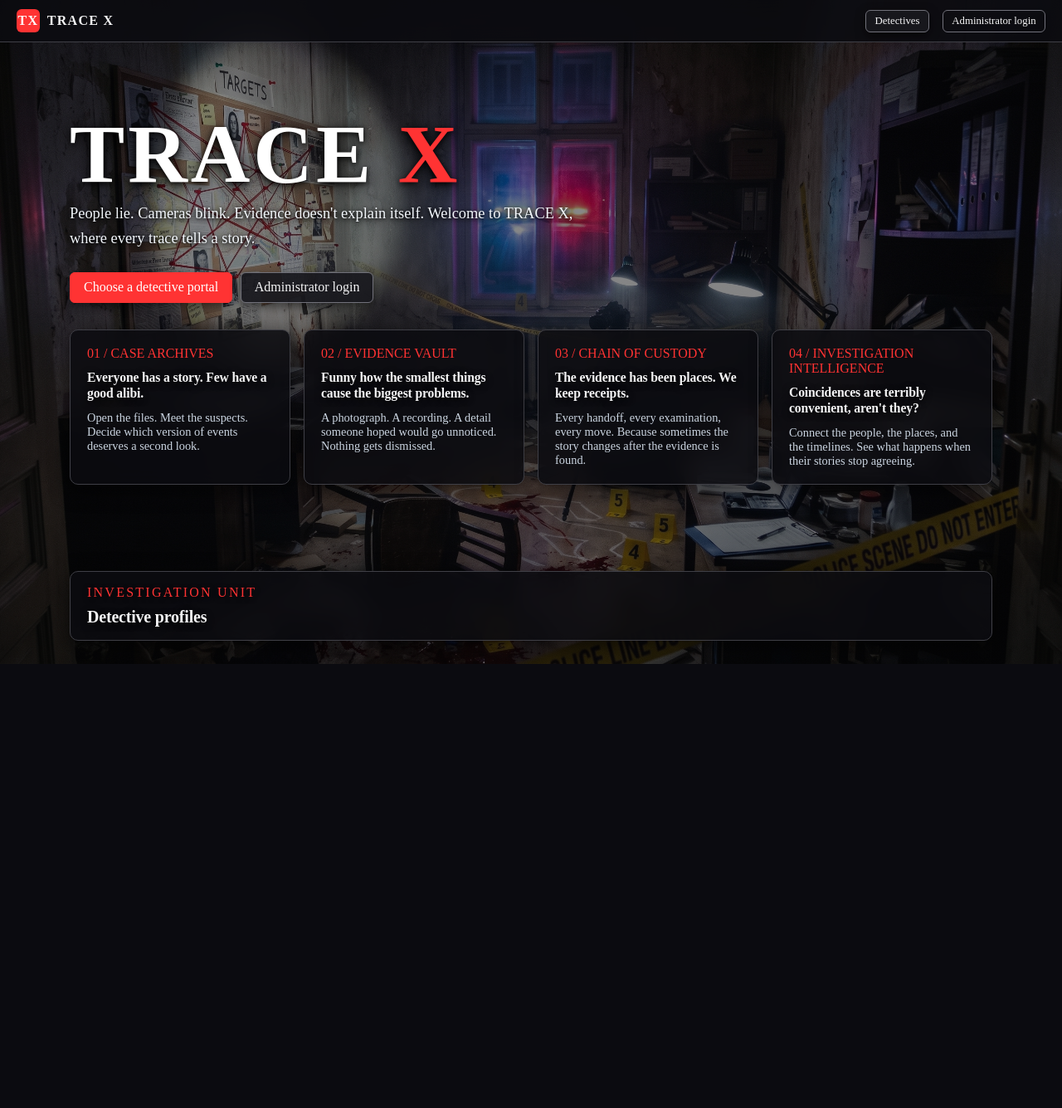
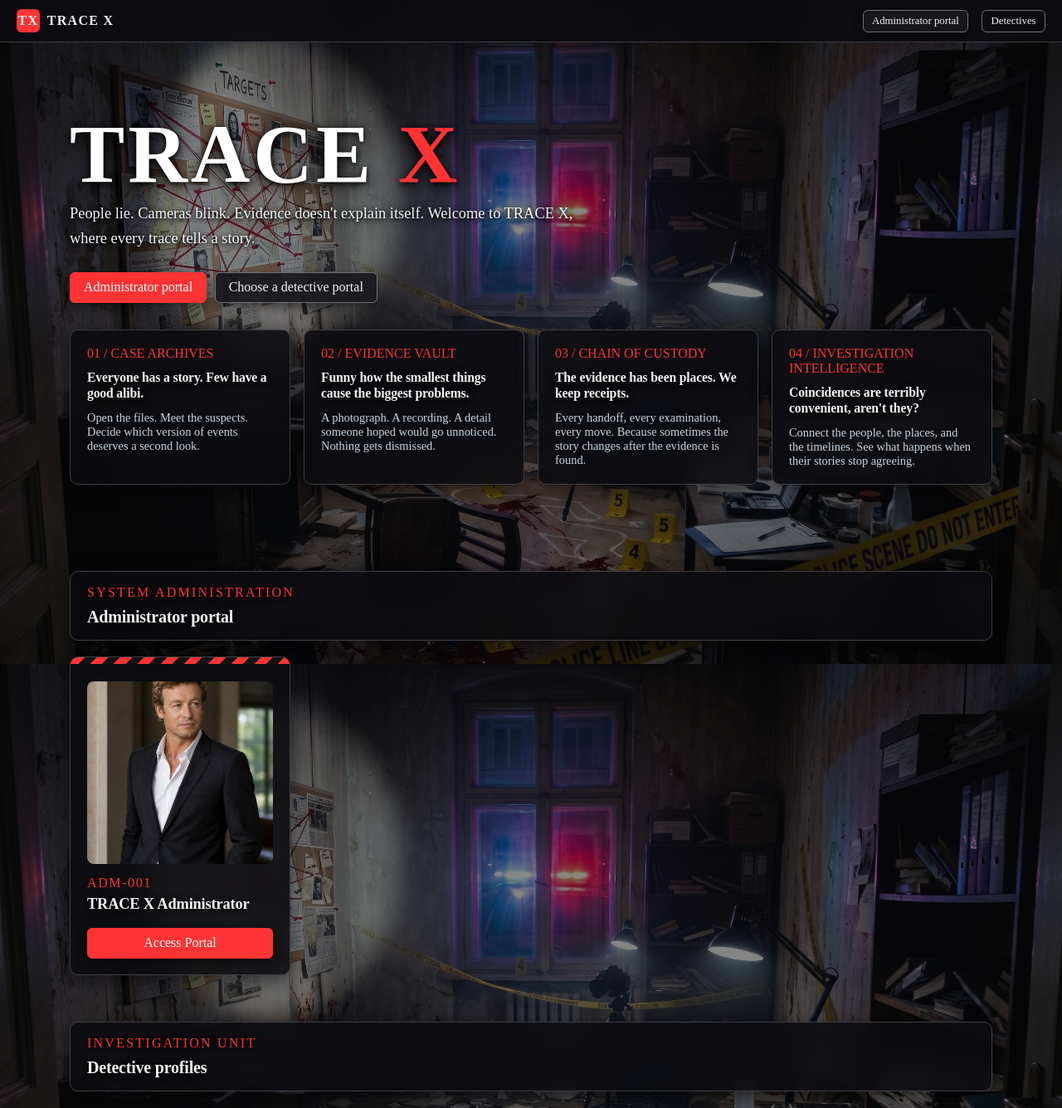
Before and after one commit to TRACEXX/TRACE-X, a Flask app: page / in a window 1280 px wide. Shown: the whole page at 83% size. Before the commit the page ends 800 px from the top, so only its background shows below. Run offline with Flask 3, Linux system fonts and the light colour scheme; data that the repository does not hold is empty; parts of the project's set-up code (start-up, migrations or seed data) failed here and were passed over.

Commit message:
Updated templates files

```diff
--- a/templates/index.html
+++ b/templates/index.html
@@ -9,8 +9,8 @@
   {% if current_user %}
     <a class="btn small primary" href="{{ url_for('admin.dashboard') if user_is_admin else url_for('detectives.portal') }}">Back to my portal</a>
   {% else %}
-    <a class="btn small" href="#detectives">Detectives</a>
-    <a class="btn small ghost" href="{{ url_for('auth.login', portal='admin') }}">Administrator login</a>
+    <a class="btn small" href="#admin">Administrator portal</a>
+    <a class="btn small ghost" href="#detectives">Detectives</a>
   {% endif %}
 </header>
 
@@ -20,8 +20,8 @@
     <h1 class="wordmark">TRACE<span>&nbsp;X</span></h1>
     <p class="lede">People lie. Cameras blink. Evidence doesn't explain itself. Welcome to TRACE X, where every trace tells a story.</p>
     <div class="row" style="margin-top:1.6rem">
-      <a class="btn primary" href="#detectives">Choose a detective portal</a>
-      <a class="btn" href="{{ url_for('auth.login', portal='admin') }}">Administrator login</a>
+      <a class="btn primary" href="#admin">Administrator portal</a>
+      <a class="btn" href="#detectives">Choose a detective portal</a>
     </div>
 
     <div class="feature-list">
@@ -36,7 +36,32 @@
     </div>
   </section>
 
-  <section id="detectives">
+  <!-- Administrator Section with direct image styling matching the detective portrait layout -->
+  <section id="admin" style="scroll-margin-top: 5rem;">
+    <div class="section-title">
+      <div>
+        <div class="eyebrow">System administration</div>
+        <h2 style="margin:0">Administrator portal</h2>
+      </div>
+    </div>
+    <div class="grid grid-4">
+      <article class="card badge-card">
+        <div class="badge-top"></div>
+        <div class="badge-body">
+          <div class="row">
+            <img src="{{ url_for('static', filename='assets/detectives/admin.jpg') }}" alt="TRACE X Administrator" style="width: 100%; height: 220px; object-fit: cover; border-radius: 8px;">
+          </div>
+          <div>
+            <div class="badge-id">ADM-001</div>
+            <h3>TRACE X Administrator</h3>
+          </div>
+          <a class="btn primary block" href="{{ url_for('auth.login', portal='admin') }}">Access Portal</a>
+        </div>
+      </article>
+    </div>
+  </section>
+
+  <section id="detectives" style="scroll-margin-top: 5rem;">
     <div class="section-title">
       <div>
         <div class="eyebrow">Investigation unit</div>
@@ -55,7 +80,6 @@
             <div>
               <div class="badge-id">{{ d.badge_id }}</div>
               <h3>{{ d.full_name }}</h3>
-
             </div>
 
             <a class="btn primary block" href="{{ url_for('auth.login', portal=d.username) }}">Access Portal</a>
@@ -64,6 +88,5 @@
       {% endfor %}
     </div>
   </section>
-
-
+</div>
 {% endblock %}
```
Also changed, not shown: templates/login.html (+8 -2 lines), static/assets/detectives/admin.jpg.
